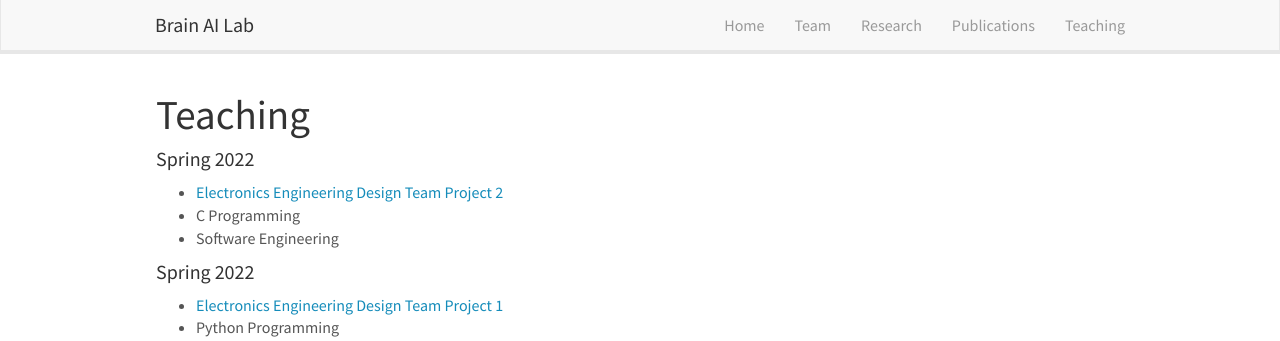
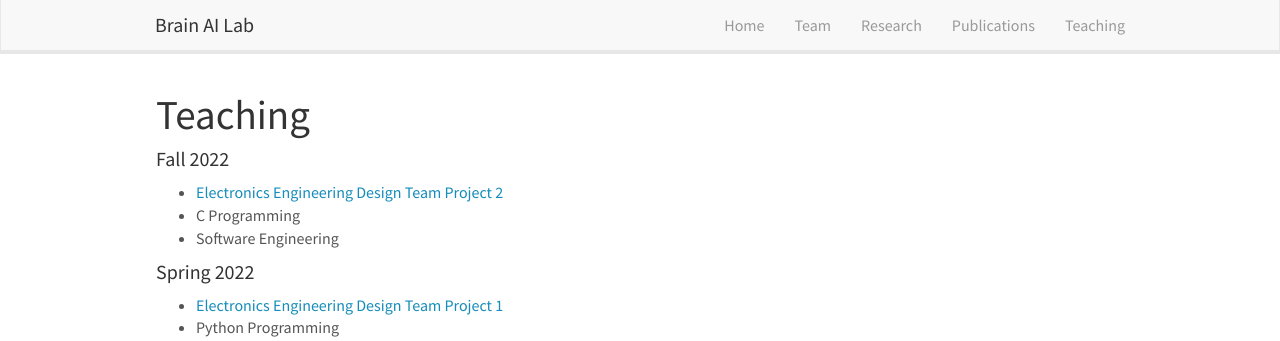
Before and after one commit to KNU-BrainAI/knu-brainai.github.io, a Jekyll site: the page built from _pages/teaching.md, in a window 1280 px wide. Shown: the top 341 px of the page. Built offline with Jekyll 4.4.1, drawn with Linux system fonts in a browser that asks for light colours; nearby versions of some CDN libraries.

Commit message:
Update teaching.md

```diff
--- a/_pages/teaching.md
+++ b/_pages/teaching.md
@@ -8,7 +8,7 @@ permalink: /teaching/
 
 
 # Teaching
-#### Spring 2022
+#### Fall 2022
 - [Electronics Engineering Design Team Project 2](https://github.com/KNU-BrainAI-Capstone2022)
 - C Programming
 - Software Engineering
```
